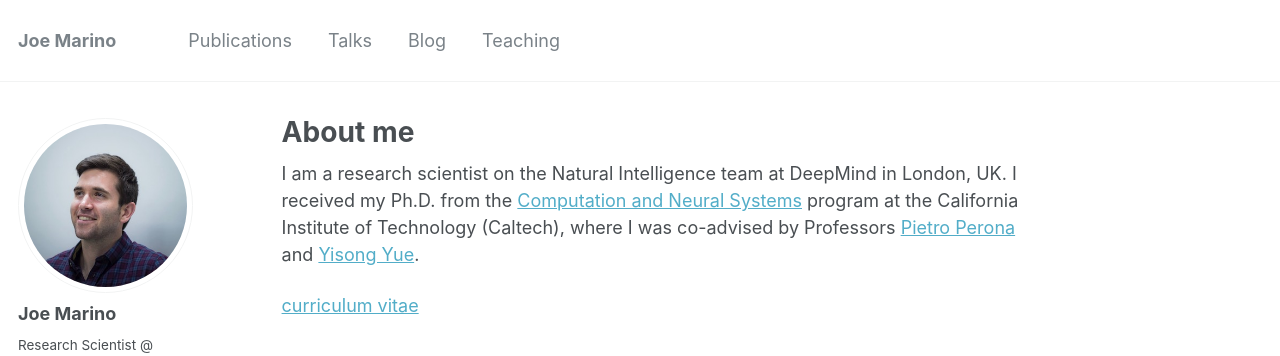
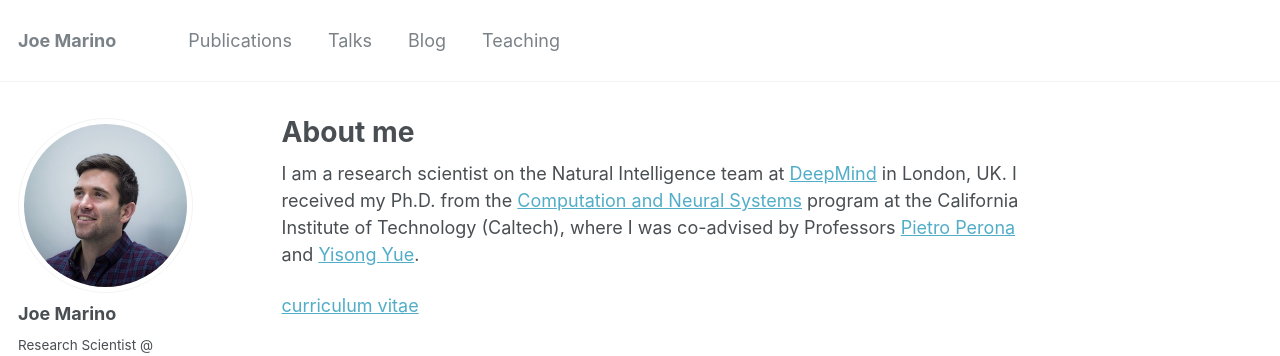
Before and after one commit to joelouismarino/joelouismarino.github.io, a Jekyll site: the page built from _pages/about.md, in a window 1280 px wide. Shown: the top 356 px of the page. Built offline with Jekyll 4.4.1, drawn with Linux system fonts in a browser that asks for light colours; part of the change alters nothing that is shown.

```diff
--- a/_pages/about.md
+++ b/_pages/about.md
@@ -8,7 +8,7 @@ redirect_from:
   - /about.html
 ---
 
-I am a research scientist on the Natural Intelligence team at DeepMind in London, UK. I received my Ph.D. from the [Computation and Neural Systems](https://www.bbe.caltech.edu/academics/cns) program at the California Institute of Technology (Caltech), where I was co-advised by Professors [Pietro Perona](http://www.vision.caltech.edu/people.html) and [Yisong Yue](http://www.yisongyue.com/about.php).
+I am a research scientist on the Natural Intelligence team at [DeepMind](https://www.deepmind.com) in London, UK. I received my Ph.D. from the [Computation and Neural Systems](https://www.bbe.caltech.edu/academics/cns) program at the California Institute of Technology (Caltech), where I was co-advised by Professors [Pietro Perona](http://www.vision.caltech.edu/people.html) and [Yisong Yue](http://www.yisongyue.com/about.php).
 
 [curriculum vitae](../files/marino_cv.pdf)
 
```
Also changed, not shown: 1 other file.
